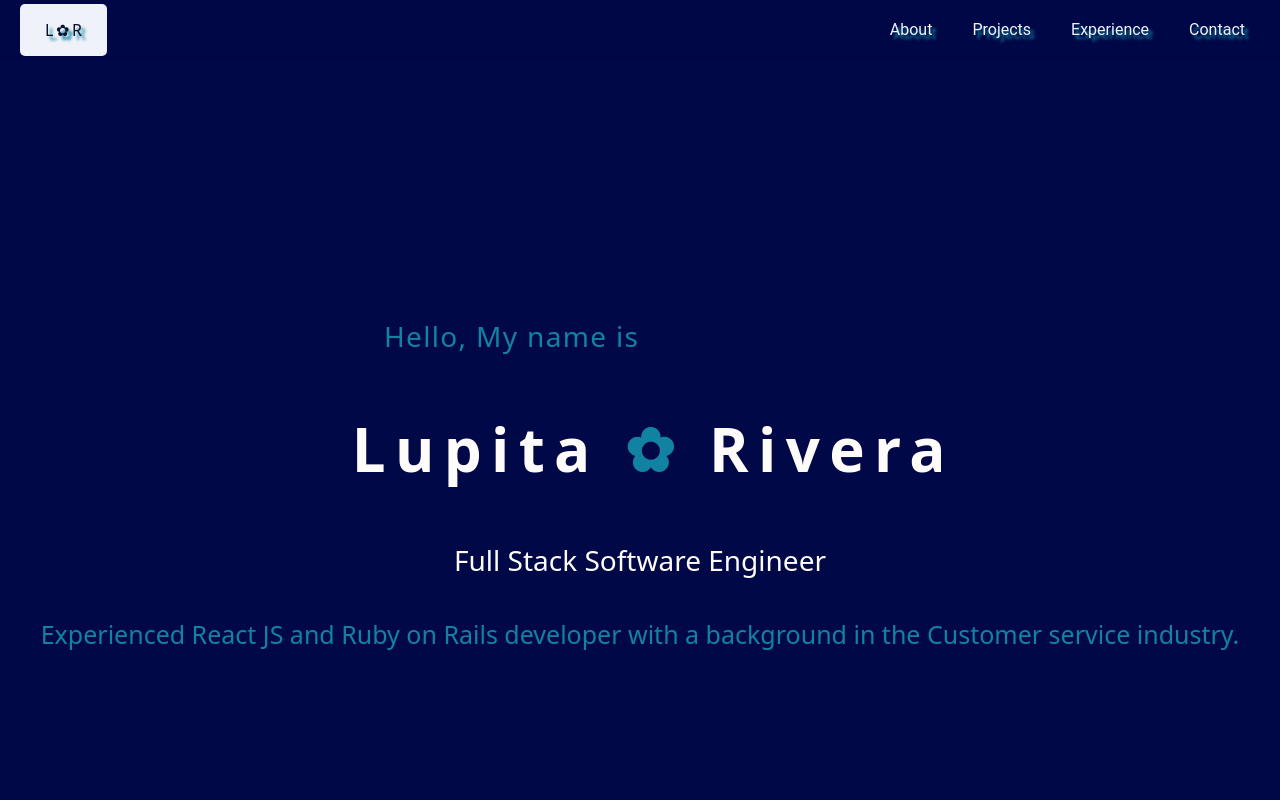
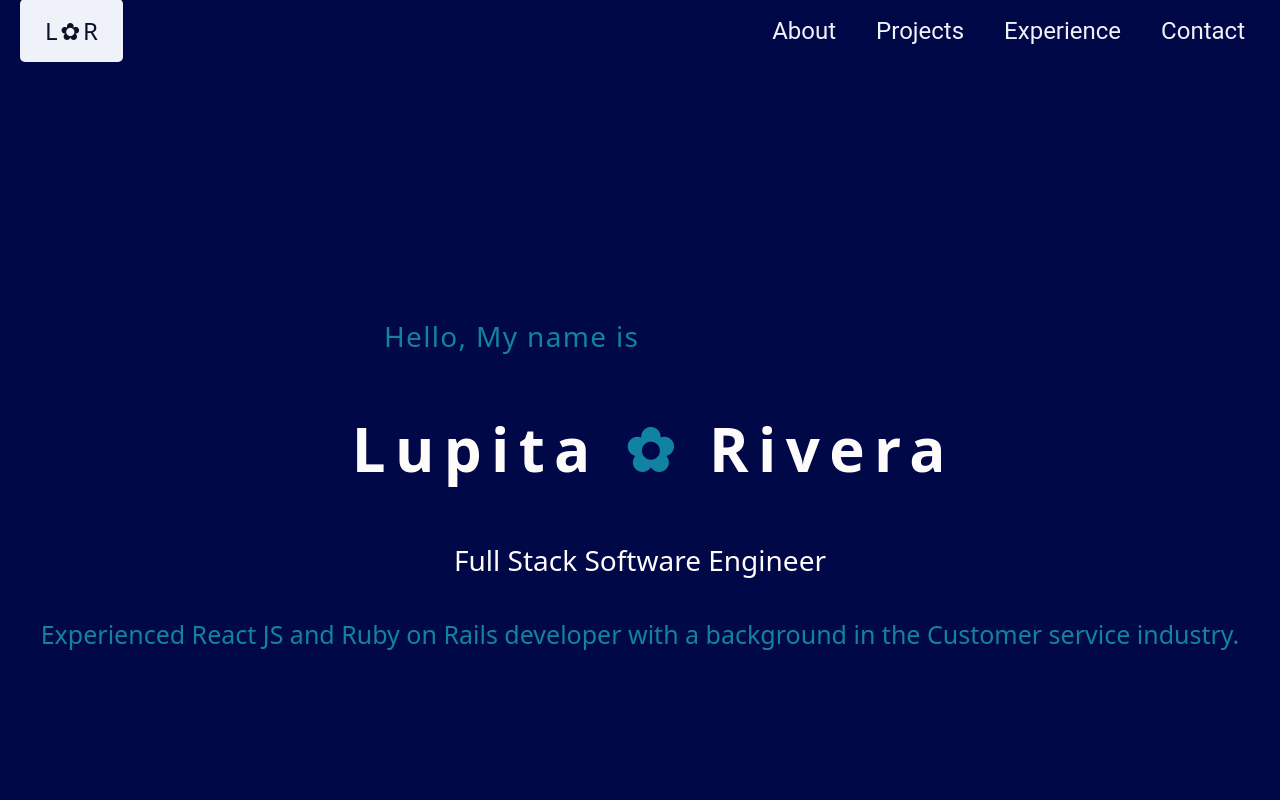
Before and after one commit to LupitaLee/portfolio, a React (Create React App) app: page / in a window 1280 px wide. Shown: the top 800 px of the page. Built offline with nearby package versions, Linux system fonts and the light colour scheme.

Commit message:
nav text larger 1.5 rem and drop box shadow

```diff
--- a/src/components/Navbar.css
+++ b/src/components/Navbar.css
@@ -10,7 +10,7 @@
     /* background-color: transparent; */
     /* background: radial-gradient(ellipse farthest-corner, #fff 5%, #001233 50%); */
     background: hsla(233, 100%, 14%, 0.801);
-    text-shadow: hsl(193, 80%, 35%) 4px 4px 3px;
+    /* text-shadow: hsl(193, 80%, 35%) 4px 4px 3px;  */
     display: flex;
     align-items: center;
     justify-content: space-between;
@@ -25,6 +25,7 @@
 
 
 .link a {
+    font-size: 1.5rem;
     display: inline-flex;
     color: #eff2f9;
     text-align: center;
@@ -44,7 +45,7 @@
 #home-btn{
 
     margin-left: 20px;
-    font-size: 1em;
+    font-size: 1.5rem;
     letter-spacing: 2pt;
     margin-top: 20px;
     padding: 15px 22px 15px 25px;
--- a/src/components/Navbar.jsx
+++ b/src/components/Navbar.jsx
@@ -1,11 +1,9 @@
 import React from 'react'
 import "./Navbar.css"
-// import {Dropdown, DropdownButton} from "react-bootstrap"
 
 import { NavHashLink as Link } from 'react-router-hash-link';
 
-// import { faBars } from '@fortawesome/free-solid-svg-icons'
-// import { FontAwesomeIcon } from '@fortawesome/react-fontawesome'
+
 
 const Navigation = () => {
 
```
